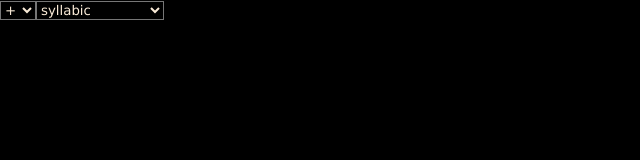
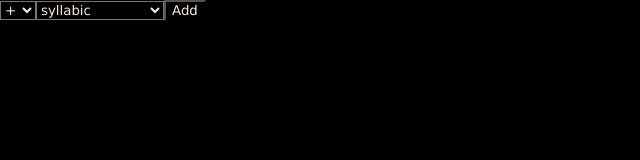
Before and after one commit to MarcinFort/phon_processor, a React (Create React App) app: page / in a window 1280 px wide. Shown: the top 160 px of the page, without its empty margins (0-640 px from the left). Built offline with nearby package versions, Linux system fonts and the light colour scheme.

Commit message:
Add a button for adding features

```diff
--- /dev/null
+++ b/src/AddFeature.js
@@ -0,0 +1,9 @@
+import React from 'react';
+
+export class AddFeatureButton extends React.Component {
+
+    render() {
+        return <button>Add</button>
+    }
+
+}
--- a/src/App.js
+++ b/src/App.js
@@ -2,6 +2,7 @@ import React, { Component } from 'react';
 import './App.css';
 import { FeaturePicker } from './FeaturePicker';
 import { ValuePicker } from './ValuePicker';
+import { AddFeatureButton } from './AddFeature';
 
 class App extends Component {
   render() {
@@ -9,6 +10,7 @@ class App extends Component {
       <div className="App">
         <ValuePicker />
         <FeaturePicker />
+        <AddFeatureButton />
       </div>
     );
   }
```
